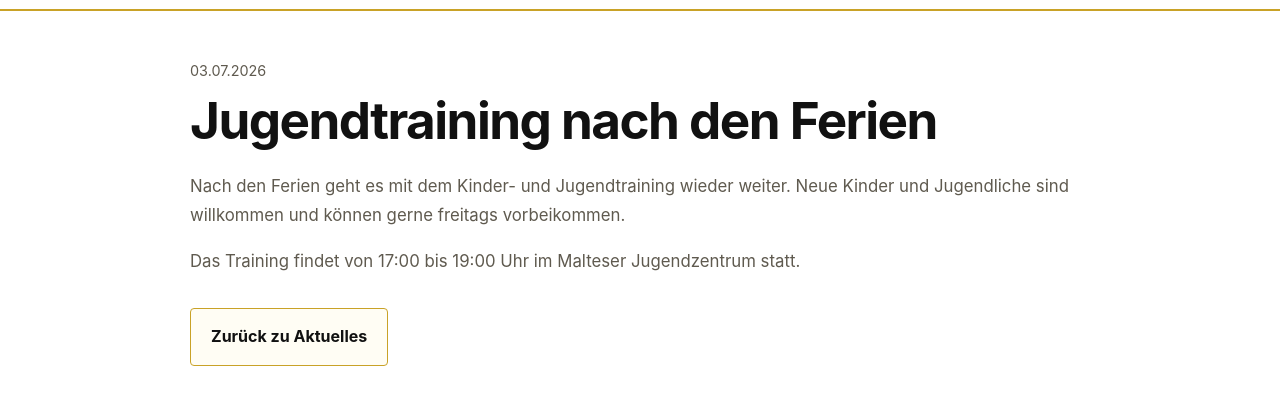
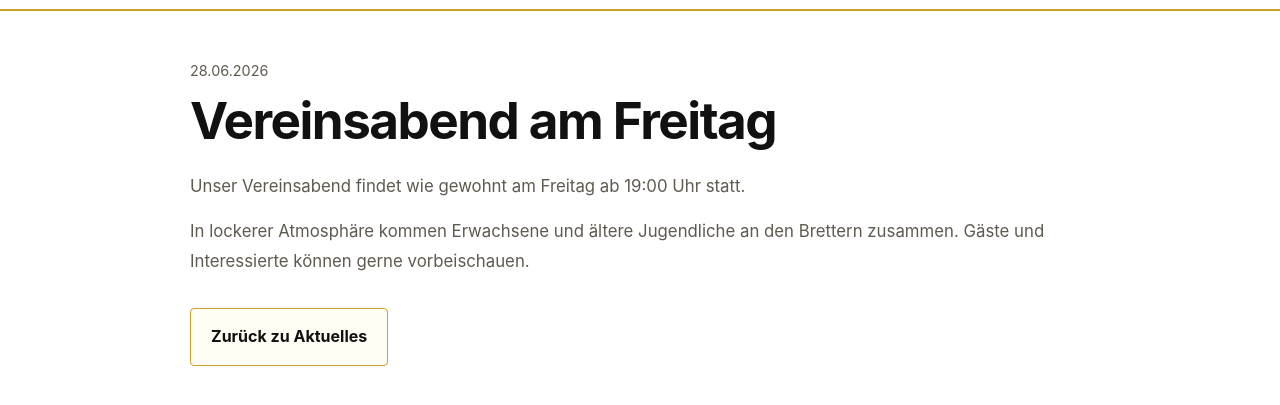
Before and after one commit to eliasthai3-web/schachgemeinschaft-neuss-website, an Eleventy site: page src/aktuelles/2026-07-02-jugendtraining-nach-den-ferien.md in a window 1280 px wide. Shown: the part 143-548 px from the top of the page. Built offline with nearby package versions, Linux system fonts and the light colour scheme; Eleventy itself is replaced by a stand-in of ours; files that its build step writes are made by us from their sources.

Commit message:
Update Meldung “2026-07-02-jugendtraining-nach-den-ferien”

```diff
--- a/src/aktuelles/2026-07-02-jugendtraining-nach-den-ferien.md
+++ b/src/aktuelles/2026-07-02-jugendtraining-nach-den-ferien.md
@@ -1,10 +1,10 @@
 ---
-title: Jugendtraining nach den Ferien
-date: 2026-07-03
-summary: Das Kinder- und Jugendtraining findet wieder wie gewohnt freitags statt.
+title: Vereinsabend am Freitag
+date: 2026-06-28
+summary: Auch am kommenden Freitag treffen wir uns wieder zum gemeinsamen Spielen.
 ---
-Nach den Ferien geht es mit dem Kinder- und Jugendtraining wieder weiter. Neue Kinder und Jugendliche sind willkommen und können gerne freitags vorbeikommen.
+Unser Vereinsabend findet wie gewohnt am Freitag ab 19:00 Uhr statt.
 
 
 
-Das Training findet von 17:00 bis 19:00 Uhr im Malteser Jugendzentrum statt.
+In lockerer Atmosphäre kommen Erwachsene und ältere Jugendliche an den Brettern zusammen. Gäste und Interessierte können gerne vorbeischauen.
```
